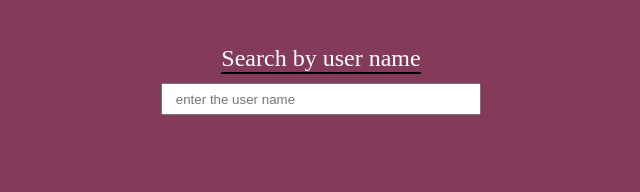
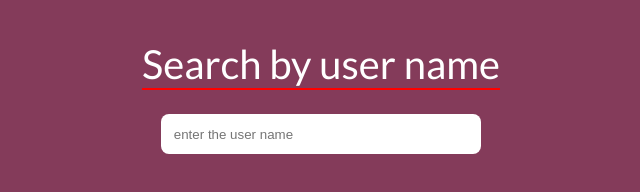
Before and after one commit to michalplebanski/Gitchub_search_users, a website: page index.html in a window 1280 px wide. Shown: the whole page, without its empty margins (319-959 px from the left). Drawn offline with nearby package versions, Linux system fonts and the light colour scheme.

Commit message:
Add files via upload

```diff
--- a/style/style.css
+++ b/style/style.css
@@ -1,3 +1,5 @@
+@import url('https://fonts.googleapis.com/css?family=Lato');
+
 * {
 	box-sizing: border-box;
 }
@@ -6,11 +8,12 @@ body {
 	margin: 0;
 	padding: 0;
 	background-color: #843b5a;
+	font-family: 'Lato', sans-serif;
 }
 
 .root > div {
-	height: 100vh;
-	width: 100vw;
+	min-height: 100vh;
+	width: 100%;
 	display: flex;
 	flex-direction: column;
 	justify-content: flex-start;
@@ -18,7 +21,7 @@ body {
 }
 
 form {
-	height: 10vh;
+	min-height: 10vh;
 	width: 40vw;
 	margin: 5vh 0;
 	display: flex;
@@ -28,15 +31,18 @@ form {
 }
 
 label {
-	font-size: 3vh;
 	color: #fff;
-	border-bottom: 0.3vh solid #000;
+	font-size: 5vh;
+	border-bottom: 0.3vh solid #ff0000;
 }
 
 input {
-	height: 4vh;
+	height: 5vh;
 	width: 25vw;
+	margin: 3vh 0;
 	padding-left: 1vw;
+	border: none;
+	border-radius: 1vh;
 }
 
 .container {
```
Also changed, not shown: index.html (+2 -2 lines), script.js (line endings or trailing spaces).
